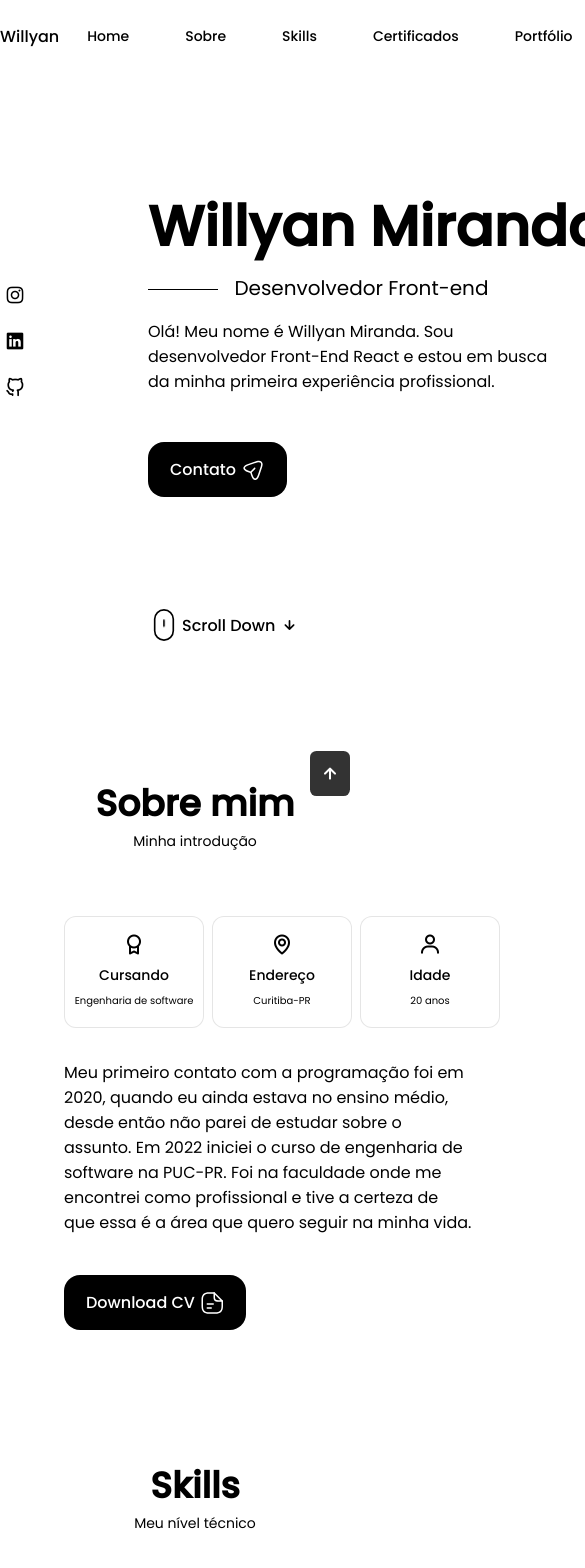
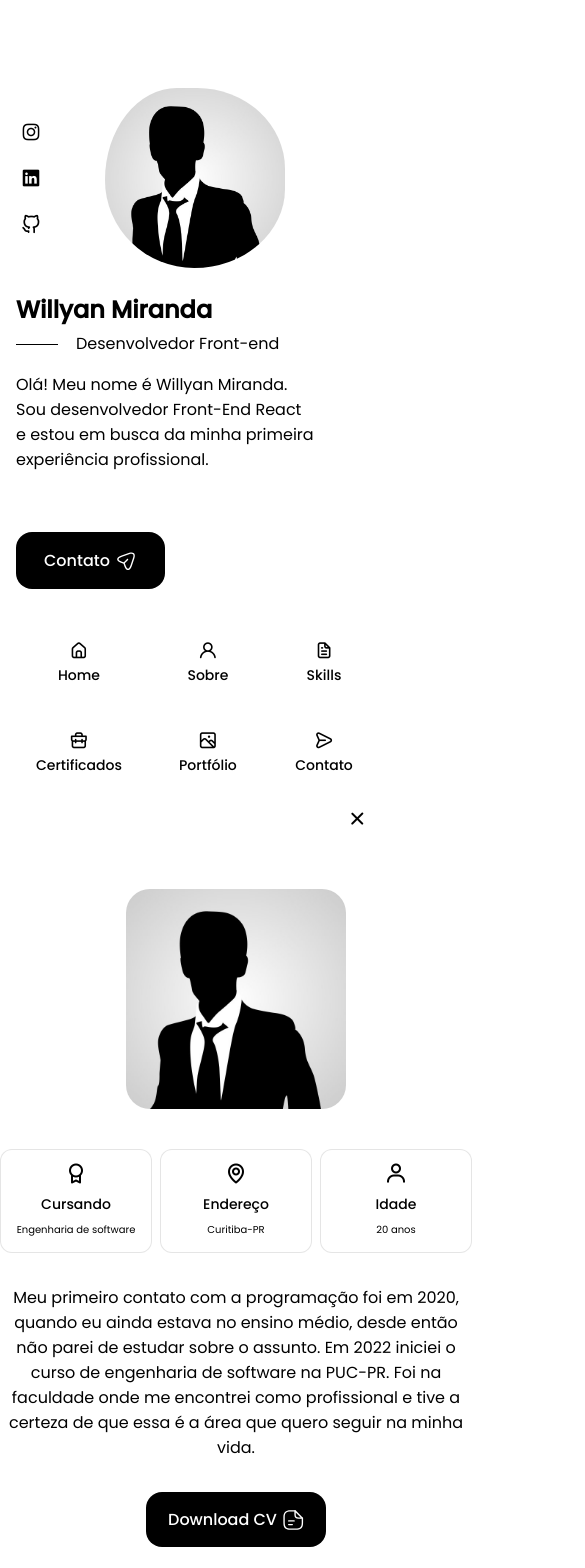
Before and after one commit to willyanmiranda/portfolio, a React (Create React App) app: page / in a window 390 px wide. Shown: the top 1568 px of the page, 585 px wide, since content can reach past the window. Built offline with nearby package versions, Linux system fonts and the light colour scheme.

Commit message:
add responsividade

```diff
--- a/src/components/contact/index.js
+++ b/src/components/contact/index.js
@@ -13,6 +13,7 @@ const Contact = () => {
 
     return (
         <section id="contact">
+
             <h2 id="section-title">Contato</h2>
             <span id="section-subtitle">Entre em contato</span>
 
@@ -57,6 +58,7 @@ const Contact = () => {
 
             </div>
             {copy ? <span id='contact-alert'>Copiado para a área de transferência</span> : "" }
+
         </section>
     )
 }
--- a/src/styles/_about.scss
+++ b/src/styles/_about.scss
@@ -71,3 +71,75 @@
     gap: 0.5rem;
     margin-bottom: 2rem;
 }
+
+
+@media screen and (max-width: 992px) {
+#about-container {
+    margin-left: var(--mb-1-5);
+    margin-right: var(--mb-1-5);
+    grid-template-columns: 1fr;
+    row-gap: 2.5rem;
+}
+
+#about-img {
+    width: 220px;
+}
+
+#about-box {
+    padding: 0.75rem 0.5rem;
+}
+
+#about-data {
+    text-align: center;
+}
+
+#about-info {
+    justify-content: center;
+}
+
+#about-description {
+    padding: 0 5rem;
+    margin-bottom: 2rem;
+}
+}
+
+@media screen and (max-width: 576px) {
+    #about-info {
+        grid-template-columns: repeat(3, 1fr);
+    }
+
+    #about-description {
+        padding: 0;
+    }
+
+    #about-subtitle {
+        margin-bottom: 3rem;
+    }
+}
+
+@media screen and (max-width: 380px) {
+#about-container {
+    display: flex;
+    flex-direction: column;
+    margin-left: 1rem;
+    margin-right: 1rem;
+}
+
+#about-info {
+    grid-template-columns: repeat(1, 1fr);
+    justify-items: center;
+}
+
+#about-box {
+    width: 250px;
+}
+
+#about-description {
+    padding-left: 90px;
+    padding-right: 90px;
+}
+
+#button-about {
+    margin-top: 20px;
+}
+}
--- a/src/styles/_certificates.scss
+++ b/src/styles/_certificates.scss
@@ -64,3 +64,42 @@
     font-size: 1rem;
     transition: 0.3s;
 }
+
+@media screen and (max-width: 992px) {
+    #certificates-container {
+      margin-left: 1.5rem;
+      margin-right: 1.5rem;
+    }
+  }
+
+@media screen and (max-width: 768px) {
+
+#certificates {
+    padding: 2rem 0 4rem;
+}
+}
+
+@media screen and (max-width: 576px) {
+    #certificates-container {
+        margin-left: 1rem;
+        margin-right: 1rem;
+        grid-template-columns: repeat(1, 270px);
+    }
+
+    #certificates-content {
+        padding: 3rem 0 2rem 2.5rem;
+    }
+}
+
+@media screen and (max-width: 350px) {
+
+#certificates-container {
+    margin-left: 1rem;
+    margin-right: 1rem;
+    grid-template-columns: repeat(1, 270px);
+}
+
+#certificates-content {
+    padding: 3rem 0 2rem 2.5rem;
+}
+}
--- a/src/styles/_contact.scss
+++ b/src/styles/_contact.scss
@@ -140,3 +140,45 @@
     z-index: $z-tooltip;
     transition: .4s;
 }
+
+
+@media screen and (max-width: 992px) {
+#contact-container {
+    margin-left: 1.5rem;
+    margin-right: 1.5rem;
+}
+
+#contact-button {
+    padding: 1rem 1.75rem;
+}
+
+#contact-button-icon {
+    width: 22px;
+    height: 22px;
+}
+}
+
+/* For medium devices */
+@media screen and (max-width: 768px) {
+
+#contact {
+    padding: 2rem 0 4rem;
+}
+}
+
+@media screen and (max-width: 576px) {
+    #contact-container {
+        margin-left: 1rem;
+        margin-right: 1rem;
+        padding-left: 1.5rem;
+    }
+}
+
+@media screen and (max-width: 350px) {
+
+#contact-container {
+    margin-left: 1rem;
+    margin-right: 1rem;
+    padding-left: 1.5rem;
+}
+}
--- a/src/styles/_header.scss
+++ b/src/styles/_header.scss
@@ -64,3 +64,76 @@
 
     }
 }
+
+@media screen and (max-width: 992px) {
+#nav-container {
+    margin-left: 1.5rem;
+    margin-right: 1.5rem;
+}
+}
+
+@media screen and (max-width: 768px) {
+    #header {
+        top: initial;
+        bottom: 0;
+    }
+
+    #nav-container {
+        height: 3rem;
+    }
+
+    #nav-menu {
+        position: fixed;
+        bottom: 0;
+        left: 0;
+        width: 100%;
+        background-color: white;
+        padding: 2rem 1.5rem 4rem;
+        border-radius: 1.5rem 1.5rem 0 0;
+        transition: .3s;
+    }
+
+    #nav-list {
+        display: grid;
+        grid-template-columns: repeat(3, 1fr);
+        gap: 2rem;
+    }
+
+    #nav-icon{
+        display: block;
+        font-size: 1.2rem;
+    }
+
+    #nav-close {
+        display: block;
+        position: absolute;
+        right: 1.3rem;
+        bottom: .5rem;
+        font-size: 1.5rem;
+        cursor: pointer;
+        color: $title-color;
+    }
+
+    #nav-toggle {
+        display: block;
+        font-size: 1.1rem;
+        cursor: pointer;
+    }
+
+}
+
+@media screen and (max-width: 350px) {
+
+#nav-container {
+    margin-left: 1rem;
+    margin-right: 1rem;
+}
+
+#nav-menu {
+    padding: 2rem 0.25rem 4rem;
+}
+
+#nav-list {
+    column-gap: 0;
+}
+}
--- a/src/styles/_home.scss
+++ b/src/styles/_home.scss
@@ -171,3 +171,130 @@
     font-size: 1.25rem;
     color: $title-color;
 }
+
+@media screen and (max-width: 992px) {
+    #home-container {
+        margin-left: 1.5rem;
+        margin-right: 1.5rem;
+    }
+
+    #button-flex {
+        padding: 1rem 1.75rem;
+    }
+
+    .button__icon {
+        width: 22px;
+        height: 22px;
+    }
+
+    #home-content {
+        grid-template-columns: 100px repeat(2, 1fr);
+        column-gap: 1.25rem;
+    }
+
+    #home-subtitle {
+        padding-left: 3.75rem;
+        margin-bottom: 1rem;
+    }
+
+    #home-subtitle::before {
+        width: 42px;
+        top: 0.8rem;
+    }
+
+    #home-description {
+        max-width: initial;
+        margin-bottom: 2.5rem;
+    }
+
+    #home-img {
+        width: 250px;
+        height: 250px;
+    }
+
+    #home-scroll {
+        margin-left: 7.5rem;
+    }
+}
+@media screen and (max-width: 768px) {
+    #home {
+        padding: 2rem 0 4rem;
+    }
+    #home-content {
+        grid-template-columns: 0.5fr 3fr;
+        padding-top: 3.5rem;
+    }
+
+    #home-img {
+        order: initial;
+        justify-self: initial;
+        width: 200px;
+        height: 200px;
+    }
+
+    #home-data {
+        grid-column: 1/3;
+    }
+
+    #home-scroll {
+        display: none;
+    }
+
+}
+@media screen and (max-width: 576px) {
+    #home-title {
+        font-size: 1.5rem;
+    }
+
+    #home-subtitle {
+        font-size: 1rem;
+    }
+
+    #home-description {
+        font-size: 1rem;
+        padding-right: 201px;
+    }
+    #home-img {
+        width: 180px;
+        height: 180px;
+    }
+
+    #home-container {
+        margin-left: 1rem;
+        margin-right: 1rem;
+    }
+
+    #button-flex {
+        margin-top: 20px;
+    }
+
+
+}
+@media screen and (max-width: 350px) {
+    #home-title {
+        font-size: 1.5rem;
+    }
+
+    #home-subtitle {
+        font-size: 1rem;
+    }
+
+    #home-description {
+        font-size: 1rem;
+        padding-right: 201px;
+    }
+    #home-img {
+        width: 180px;
+        height: 180px;
+    }
+
+    #home-container {
+        margin-left: 1rem;
+        margin-right: 1rem;
+    }
+
+    #button-flex {
+        margin-top: 20px;
+    }
+
+}
--- a/src/styles/_portfolio.scss
+++ b/src/styles/_portfolio.scss
@@ -95,3 +95,39 @@
     background-color: black;
     color: white;
 }
+
+@media screen and (max-width: 992px) {
+    #work-container {
+      margin-left: 1.5rem;
+      margin-right: 1.5rem;
+    }
+
+  }
+
+
+@media screen and (max-width: 768px) {
+
+#work {
+    padding: 2rem 0 4rem;
+}
+
+}
+
+@media screen and (max-width: 576px) {
+    #work-container {
+        margin-left: 2.5rem;
+        margin-right: 2.5rem;
+        grid-template-columns: repeat(1, max-content);
+        gap: 1rem;
+    }
+}
+
+@media screen and (max-width: 350px) {
+
+#work-container {
+    margin-left: 2.5rem;
+    margin-right: 2.5rem;
+    grid-template-columns: repeat(1, max-content);
+    gap: 1rem;
+}
+}
--- a/src/styles/_skills.scss
+++ b/src/styles/_skills.scss
@@ -55,3 +55,34 @@
 #skills-level {
     font-size: $tiny-font-size;
 }
+
+@media screen and (max-width: 992px) {
+#skills-container {
+    margin-left: 1.5rem;
+    margin-right: 1.5rem;
+    grid-template-columns: max-content;
+    row-gap: 2rem;
+}
+}
+
+@media screen and (max-width: 576px) {
+   #skill-container {
+     grid-template-columns: 1fr;
+     margin-left: 1rem;
+     margin-right: 1rem;
+   }
+
+   #skills-content {
+    padding: 1.5rem;
+   }
+}
+
+@media screen and (max-width: 350px) {
+    #skills-box {
+        column-gap: 1.25rem;
+    }
+
+    #skills-name {
+        font-size: $small-font-size;
+    }
+}
```
